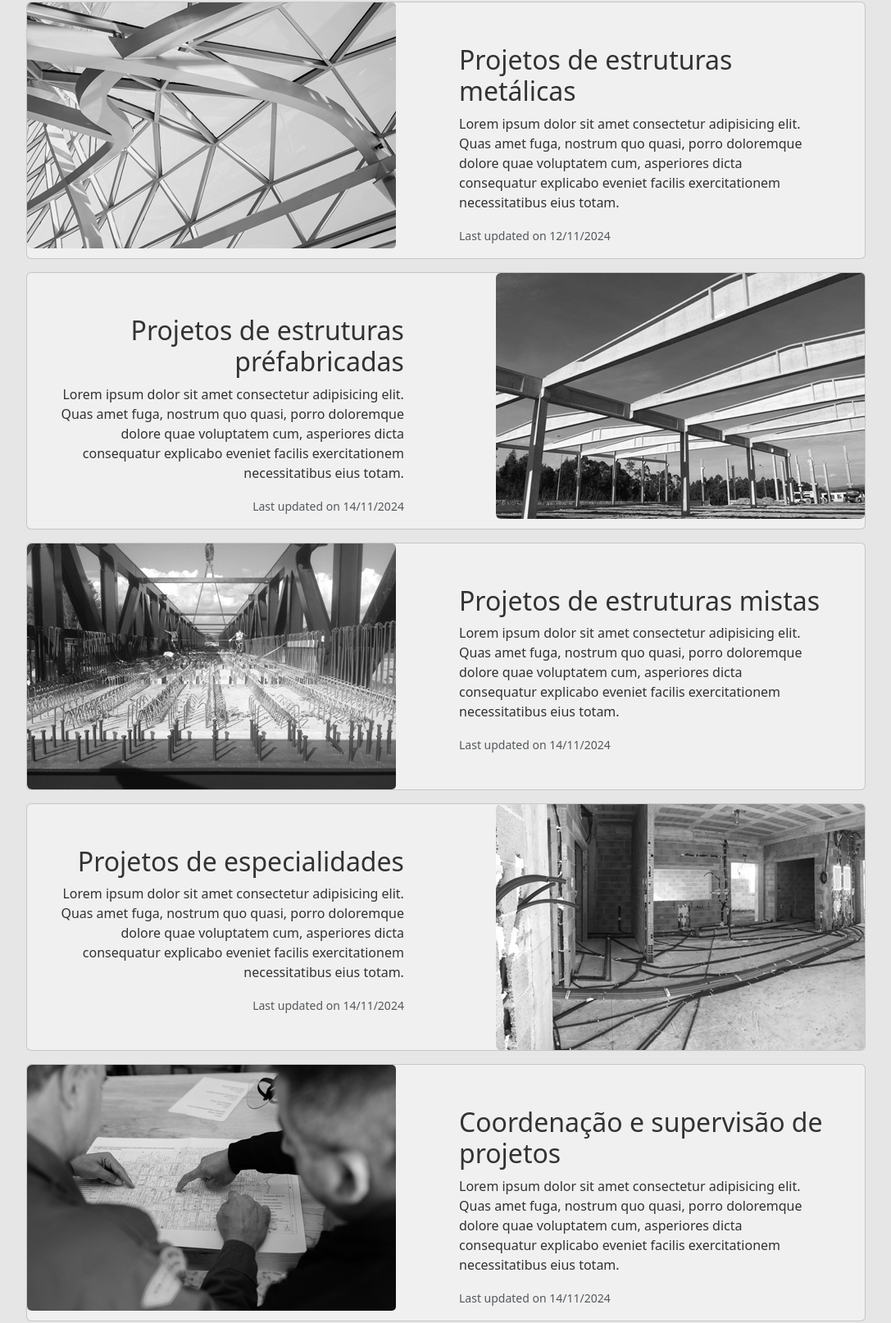
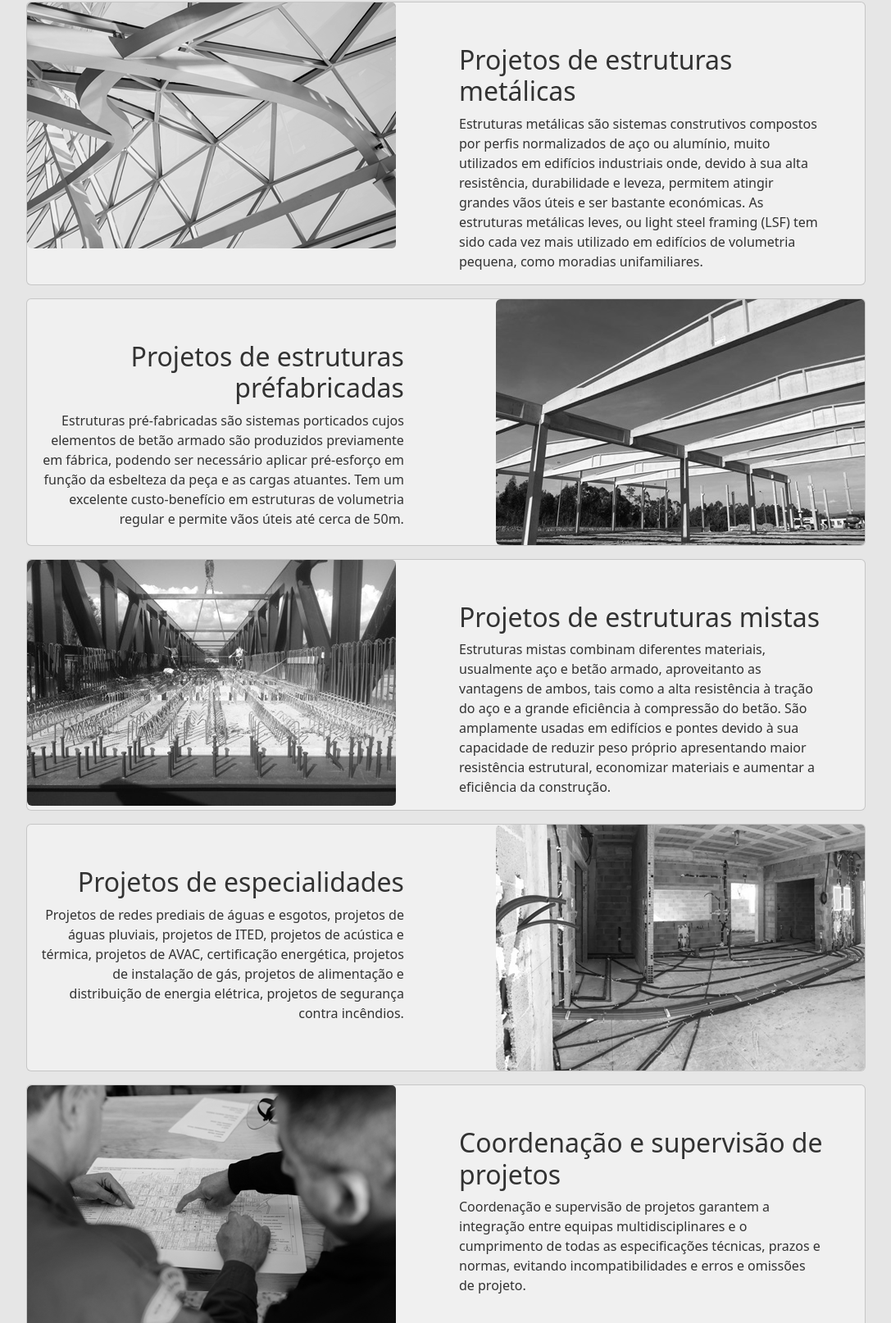
Before and after one commit to TelmoSC/TCEngineers, a plain HTML site: page index.html in a window 1280 px wide. Shown: the part 2723-4337 px from the top of the page at 82% size, without its empty margins (96-1183 px from the left). Drawn offline with nearby package versions, Linux system fonts and the light colour scheme; a web font is replaced by a local one.

Commit message:
Add files via upload
Update 19/12/2024
Descrição dos serviços

```diff
--- a/index.html
+++ b/index.html
@@ -217,8 +217,7 @@
               <div class="col-md-6">
                 <div class="card-body">
                   <h2 class="card-title">Projetos de estruturas metálicas</h2>
-                  <p class="card-text">Lorem ipsum dolor sit amet consectetur adipisicing elit. Quas amet fuga, nostrum quo quasi, porro doloremque dolore quae voluptatem cum, asperiores dicta consequatur explicabo eveniet facilis exercitationem necessitatibus eius totam.</p>
-                  <p class="card-text"><small class="text-body-secondary">Last updated on 12/11/2024</small></p>
+                  <p class="card-text">Estruturas metálicas são sistemas construtivos compostos por perfis normalizados de aço ou alumínio, muito utilizados em edifícios industriais onde, devido à sua alta resistência, durabilidade e leveza, permitem atingir grandes vãos úteis e ser bastante económicas. As estruturas metálicas leves, ou light steel framing (LSF) tem sido cada vez mais utilizado em edifícios de volumetria pequena, como moradias unifamiliares.</p>
                 </div>
               </div>
             </div>
@@ -232,8 +231,7 @@
               <div class="col-md-6">
                 <div class="card-body">
                   <h2 class="card-title" align="right">Projetos de estruturas préfabricadas</h2>
-                  <p class="card-text" align="right">Lorem ipsum dolor sit amet consectetur adipisicing elit. Quas amet fuga, nostrum quo quasi, porro doloremque dolore quae voluptatem cum, asperiores dicta consequatur explicabo eveniet facilis exercitationem necessitatibus eius totam.</p>
-                  <p class="card-text" align="right"><small class="text-body-secondary">Last updated on 14/11/2024</small></p>
+                  <p class="card-text" align="right">Estruturas pré-fabricadas são sistemas porticados cujos elementos de betão armado são produzidos previamente em fábrica, podendo ser necessário aplicar pré-esforço em função da esbelteza da peça e as cargas atuantes. Tem um excelente custo-benefício em estruturas de volumetria regular e permite vãos úteis até cerca de 50m.</p>
                 </div>
               </div>
             </div>
@@ -247,8 +245,7 @@
               <div class="col-md-6">
                 <div class="card-body">
                   <h2 class="card-title">Projetos de estruturas mistas</h2>
-                  <p class="card-text">Lorem ipsum dolor sit amet consectetur adipisicing elit. Quas amet fuga, nostrum quo quasi, porro doloremque dolore quae voluptatem cum, asperiores dicta consequatur explicabo eveniet facilis exercitationem necessitatibus eius totam.</p>
-                  <p class="card-text"><small class="text-body-secondary">Last updated on 14/11/2024</small></p>
+                  <p class="card-text">Estruturas mistas combinam diferentes materiais, usualmente aço e betão armado, aproveitanto as vantagens de ambos, tais como a alta resistência à tração do aço e a grande eficiência à compressão do betão. São amplamente usadas em edifícios e pontes devido à sua capacidade de reduzir peso próprio apresentando maior resistência estrutural, economizar materiais e aumentar a eficiência da construção.</p>
                 </div>
               </div>
             </div>
@@ -262,8 +259,7 @@
               <div class="col-md-6">
                 <div class="card-body">
                   <h2 class="card-title" align="right">Projetos de especialidades</h2>
-                  <p class="card-text" align="right">Lorem ipsum dolor sit amet consectetur adipisicing elit. Quas amet fuga, nostrum quo quasi, porro doloremque dolore quae voluptatem cum, asperiores dicta consequatur explicabo eveniet facilis exercitationem necessitatibus eius totam.</p>
-                  <p class="card-text" align="right"><small class="text-body-secondary">Last updated on 14/11/2024</small></p>
+                  <p class="card-text" align="right">Projetos de redes prediais de águas e esgotos, projetos de águas pluviais, projetos de ITED, projetos de acústica e térmica, projetos de AVAC, certificação energética, projetos de instalação de gás, projetos de alimentação e distribuição de energia elétrica, projetos de segurança contra incêndios.</p>
                 </div>
               </div>
             </div>
@@ -277,8 +273,7 @@
               <div class="col-md-6">
                 <div class="card-body">
                   <h2 class="card-title">Coordenação e supervisão de projetos</h2>
-                  <p class="card-text">Lorem ipsum dolor sit amet consectetur adipisicing elit. Quas amet fuga, nostrum quo quasi, porro doloremque dolore quae voluptatem cum, asperiores dicta consequatur explicabo eveniet facilis exercitationem necessitatibus eius totam.</p>
-                  <p class="card-text"><small class="text-body-secondary">Last updated on 14/11/2024</small></p>
+                  <p class="card-text">Coordenação e supervisão de projetos garantem a integração entre equipas multidisciplinares e o cumprimento de todas as especificações técnicas, prazos e normas, evitando incompatibilidades e erros e omissões de projeto.</p>
                 </div>
               </div>
             </div>
@@ -292,8 +287,7 @@
               <div class="col-md-6">
                 <div class="card-body">
                   <h2 class="card-title" align="right">Fiscalização e direção de obra</h2>
-                  <p class="card-text" align="right">Lorem ipsum dolor sit amet consectetur adipisicing elit. Quas amet fuga, nostrum quo quasi, porro doloremque dolore quae voluptatem cum, asperiores dicta consequatur explicabo eveniet facilis exercitationem necessitatibus eius totam.</p>
-                  <p class="card-text" align="right"><small class="text-body-secondary">Last updated on 14/11/2024</small></p>
+                  <p class="card-text" align="right">Acompanhamento técnico e administrativo de todas as fases de obra, assegurando o cumprimento das especificações de projeto, dentro do prazo e orçamento previstos. O controlo de materiais, mão-de-obra e cronogramas em fase de execução é essencial para garantir a qualidade final da construção.</p>
                 </div>
               </div>
             </div>
```
